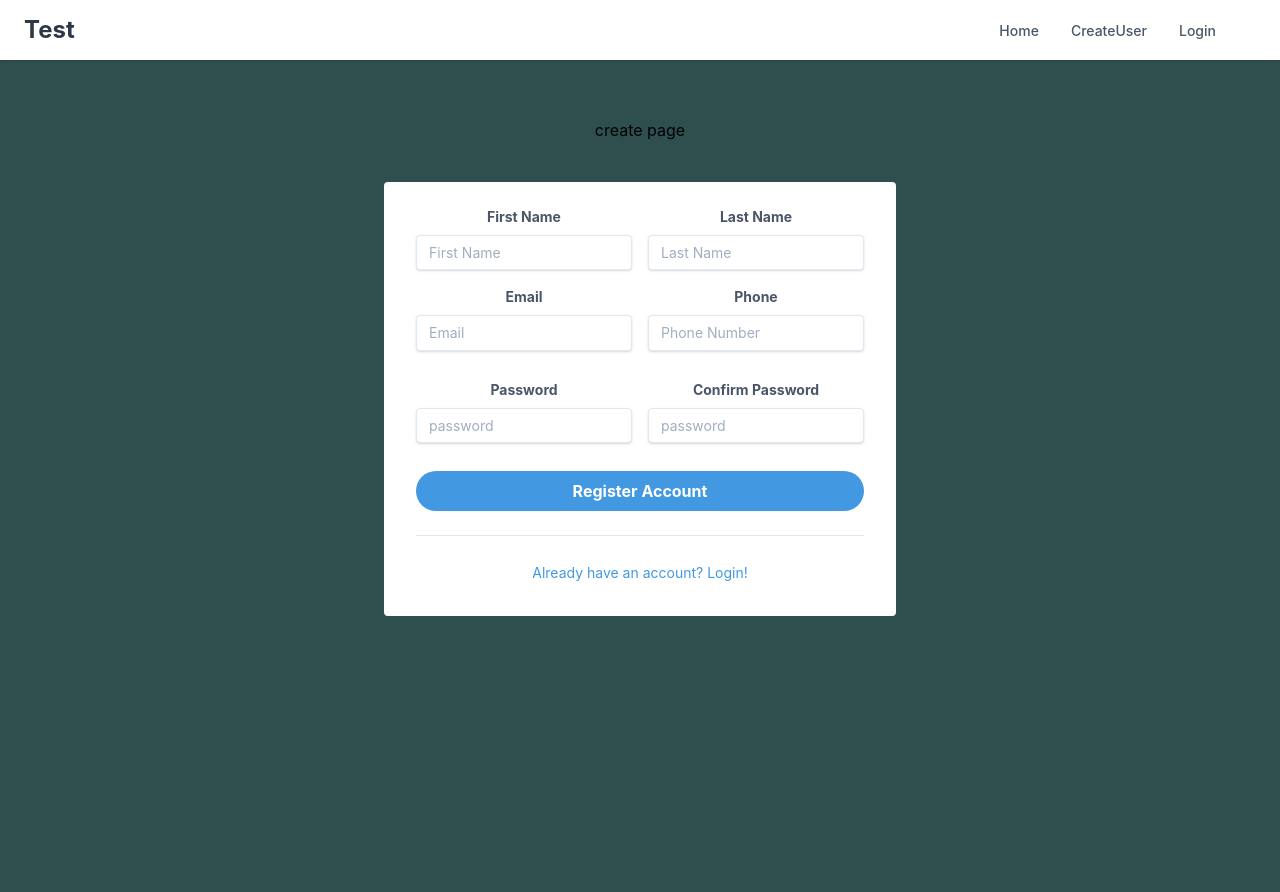
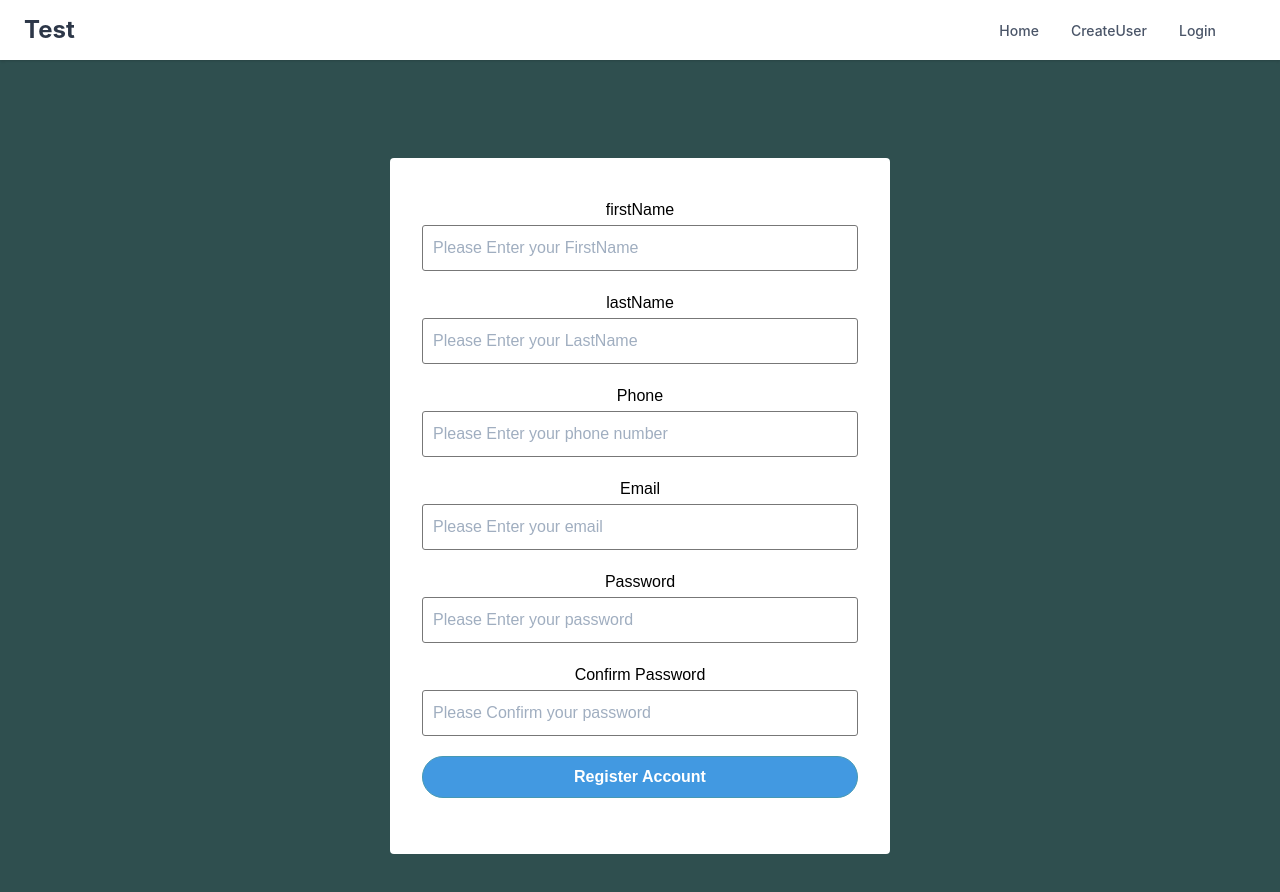
Before and after one commit to JoseOgam/Test, a React (Create React App) app: page /createUser in a window 1280 px wide. Shown: the top 892 px of the page. Before the commit the page ends 800 px from the top, so only its background shows below. Built offline with nearby package versions, Linux system fonts and the light colour scheme.

Commit message:
Task Number 2

```diff
--- a/package.json
+++ b/package.json
@@ -6,11 +6,14 @@
     "@testing-library/jest-dom": "^4.2.4",
     "@testing-library/react": "^9.5.0",
     "@testing-library/user-event": "^7.2.1",
+    "email-validator": "^2.0.4",
+    "formik": "^2.1.5",
     "react": "^16.13.1",
     "react-dom": "^16.13.1",
     "react-router-dom": "^5.2.0",
     "react-scripts": "3.4.3",
-    "tailwindcss": "^1.8.10"
+    "tailwindcss": "^1.8.10",
+    "yup": "^0.29.3"
   },
   "scripts": {
     "build:tailwind": "tailwindcss build src/tailwind.css -o src/tailwind.output.css",
--- /dev/null
+++ b/src/components/createUser/CreateUser.css
@@ -0,0 +1,6 @@
+.input-feedback {
+  color: rgb(235, 54, 54);
+  margin-top: -15px;
+  font-size: 14px;
+  margin-bottom: 20px;
+}
--- a/src/components/createUser/CreateUserPage.js
+++ b/src/components/createUser/CreateUserPage.js
@@ -1,127 +1,155 @@
 import React from "react";
-import { Link } from "react-router-dom";
+import { useFormik } from "formik";
+import * as yup from "yup";
+import FormField from "./FormField";
+import "./CreateUser.css";
 
-const CreateUser = () => {
+//setting the initial values
+const initialValues = {
+  firstName: "",
+  lastName: "",
+  phone: "",
+  email: "",
+  password: "",
+  confirmPassword: "",
+};
+
+//creating the validation schema
+const validationSchema = yup.object().shape({
+  firstName: yup
+    .string()
+    .required("FirstName is required")
+    .min(3, "Name must be at least 3 characters")
+    .max(10, "Name must not be greater than 10 characters")
+    .test("alphabets", "Name must only contain alphabets", (value) => {
+      return /^[A-Za-z]+$/.test(value);
+    }),
+  lastName: yup
+    .string()
+    .required("Last is required")
+    .min(3, "Name must be at least 3 characters")
+    .max(10, "Name must not be greater than 10 characters")
+    .test("alphabets", "Name must only contain alphabets", (value) => {
+      return /^[A-Za-z]+$/.test(value);
+    }),
+  phone: yup
+    .number()
+    .required("phone number is required")
+    .positive("A phone number can't start with a minus")
+    .integer("A phone number can't include a decimal point")
+    .test("phone", "invalid phone number", (value) => {
+      return /^((\\+[1-9]{1,4}[ \\-]*)|(\\([0-9]{2,3}\\)[ \\-]*)|([0-9]{2,4})[ \\-]*)*?[0-9]{3,4}?[ \\-]*[0-9]{3,4}?$/.test(
+        value
+      );
+    }),
+  email: yup.string().email().required("Email is a required field"),
+  password: yup
+    .string()
+    .required("Please enter your password")
+    .matches(
+      /^.*(?=.{8,})((?=.*[!@#$%^&*()\-_=+{};:,<.>]){1})(?=.*\d)((?=.*[a-z]){1})((?=.*[A-Z]){1}).*$/,
+      "Password must contain at least 8 characters, one uppercase, one number and one special case character"
+    ),
+  confirmPassword: yup
+    .string()
+    .required("Please confirm your password")
+    .when("password", {
+      is: (password) => (password && password.length > 0 ? true : false),
+      then: yup.string().oneOf([yup.ref("password")], "Password doesn't match"),
+    }),
+});
+
+const CreateUser = ({ onSubmit }) => {
+  //using useFormik
+  const formik = useFormik({
+    initialValues,
+    validationSchema,
+    onSubmit,
+  });
+
+  //using formik.getFieldProps for input fields
+  const firstNameProps = formik.getFieldProps("firstName");
+  const lastNameProps = formik.getFieldProps("lastName");
+  const phoneProps = formik.getFieldProps("phone");
+  const emailProps = formik.getFieldProps("email");
+  const passwordProps = formik.getFieldProps("password");
+  const confirmPasswordProps = formik.getFieldProps("confirmPassword");
+
   return (
-    <div>
-      <h2>create page</h2>
-
     <div className="container mx-auto">
       <div className="flex justify-center px-12 my-10">
-          <div className="max-w-lg rounded-lg lg:rounded-l-none flex">
-            <form className="px-8 pt-6 pb-8 mb-4 bg-white rounded">
-              <div className="mb-4 md:flex md:justify-between">
-                <div className="mb-4 md:mr-2 md:mb-0">
-                  <label
-                    className="block mb-2 text-sm font-bold text-gray-700"
-                    htmlFor="firstName"
+        <div className="max-w-lg rounded-lg lg:rounded-l-none flex"></div>
+        <form
+          onSubmit={formik.handleSubmit}
+          className="px-8 pt-6 pb-8 mb-4 bg-white rounded"
         >
-                    First Name
-                  </label>
-                  <input
-                    className="w-full px-3 py-2 text-sm leading-tight text-gray-700 border rounded shadow appearance-none focus:outline-none focus:shadow-outline"
-                    id="firstName"
+          <div className="mb-4 md:flex md:justify-between"></div>
+          <FormField
+            label="firstName"
             type="text"
-                    placeholder="First Name"
+            placeholder="Please Enter your FirstName"
+            {...firstNameProps}
           />
+          {formik.touched.firstName && formik.errors.firstName ? (
+            <div className="input-feedback">{formik.errors.firstName}</div>
+          ) : null}
+          <FormField
+            label="lastName"
+            type="text"
+            {...lastNameProps}
+            placeholder="Please Enter your LastName"
+          />
+          {formik.touched.lastName && formik.errors.lastName ? (
+            <div className="input-feedback">{formik.errors.lastName}</div>
+          ) : null}
+          <FormField
+            label="Phone"
+            type="telephone"
+            placeholder="Please Enter your phone number"
+            {...phoneProps}
+          />
+          {formik.touched.phone && formik.errors.phone ? (
+            <div className="input-feedback">{formik.errors.phone}</div>
+          ) : null}
+          <FormField
+            label="Email"
+            type="email"
+            placeholder="Please Enter your email"
+            {...emailProps}
+          />
+          {formik.touched.email && formik.errors.email ? (
+            <div className="input-feedback">{formik.errors.email}</div>
+          ) : null}
+          <FormField
+            label="Password"
+            type="password"
+            placeholder="Please Enter your password"
+            {...passwordProps}
+          />
+          {formik.touched.password && formik.errors.password ? (
+            <div className="input-feedback">{formik.errors.password}</div>
+          ) : null}
+          <FormField
+            label="Confirm Password"
+            type="password"
+            placeholder="Please Confirm your password"
+            {...confirmPasswordProps}
+          />
+          {formik.touched.confirmPassword && formik.errors.confirmPassword ? (
+            <div className="input-feedback">
+              {formik.errors.confirmPassword}
             </div>
-                <div className="md:ml-2">
-                  <label
-                    className="block mb-2 text-sm font-bold text-gray-700"
-                    htmlFor="lastName"
-                  >
-                    Last Name
-                  </label>
-                  <input
-                    className="w-full px-3 py-2 text-sm leading-tight text-gray-700 border rounded shadow appearance-none focus:outline-none focus:shadow-outline"
-                    id="lastName"
-                    type="text"
-                    placeholder="Last Name"
-                  />
-                </div>
-              </div>
-              <div className="mb-4 md:flex md:justify-between">
-                <div className="mb-4 md:mr-2 md:mb-0">
-                  <label
-                    className="block mb-2 text-sm font-bold text-gray-700"
-                    htmlFor="email"
-                  >
-                    Email
-                  </label>
-                  <input
-                    className="w-full px-3 py-2 mb-3 text-sm leading-tight text-gray-700 border rounded shadow appearance-none focus:outline-none focus:shadow-outline"
-                    id="email"
-                    type="email"
-                    placeholder="Email"
-                  />
-                </div>
-                <div className="md:ml-2">
-                  <label
-                    className="block mb-2 text-sm font-bold text-gray-700"
-                    htmlFor="phoneNumber"
-                  >
-                    Phone
-                  </label>
-                  <input
-                    className="w-full px-3 py-2 text-sm leading-tight text-gray-700 border rounded shadow appearance-none focus:outline-none focus:shadow-outline"
-                    id="phone"
-                    type="telephone"
-                    placeholder="Phone Number"
-                  />
-                </div>
-              </div>
-
-              <div className="mb-4 md:flex md:justify-between">
-                <div className="mb-4 md:mr-2 md:mb-0">
-                  <label
-                    className="block mb-2 text-sm font-bold text-gray-700"
-                    htmlFor="password"
-                  >
-                    Password
-                  </label>
-                  <input
-                    className="w-full px-3 py-2 mb-3 text-sm leading-tight text-gray-700 border rounded shadow appearance-none focus:outline-none focus:shadow-outline"
-                    id="password"
-                    type="password"
-                    placeholder="password"
-                  />
-                </div>
-                <div className="md:ml-2">
-                  <label
-                    className="block mb-2 text-sm font-bold text-gray-700"
-                    htmlFor="c_password"
-                  >
-                    Confirm Password
-                  </label>
-                  <input
-                    className="w-full px-3 py-2 mb-3 text-sm leading-tight text-gray-700 border rounded shadow appearance-none focus:outline-none focus:shadow-outline"
-                    id="c_password"
-                    type="password"
-                    placeholder="password"
-                  />
-                </div>
-              </div>
+          ) : null}
           <div className="mb-6 text-center">
             <button
               className="w-full px-4 py-2 font-bold text-white bg-blue-500 rounded-full hover:bg-blue-700 focus:outline-none focus:shadow-outline"
-                  type="button"
+              type="submit"
+              isabled={!(formik.isValid && formik.dirty)}
             >
               Register Account
             </button>
           </div>
-              <hr className="mb-6 border-t" />
-
-              <div className="text-center">
-                <Link
-                  className="inline-block text-sm text-blue-500 align-baseline hover:text-blue-800"
-                  to="/login"
-                >
-                  Already have an account? Login!
-                </Link>
-              </div>
         </form>
-          </div>
-        </div>
       </div>
     </div>
   );
--- /dev/null
+++ b/src/components/createUser/FormField.js
@@ -0,0 +1,12 @@
+import React from "react";
+
+function FormField({ name, label, ...rest }) {
+  return (
+    <div>
+      <label htmlFor={name}>{label}</label>
+      <input id={name} name={name} {...rest} />
+    </div>
+  );
+}
+
+export default FormField;
--- a/src/components/homePage/HomePage.js
+++ b/src/components/homePage/HomePage.js
@@ -3,7 +3,8 @@ import React from "react";
 const HomePage = () => {
   return (
     <div>
-      <h2>Main page</h2>
+      <h2>Home page</h2>
+      <h1>React + Tailwindcss</h1>
     </div>
   );
 };
--- /dev/null
+++ b/src/components/loginPage/LoginPage.css
@@ -0,0 +1,56 @@
+.App {
+  font-family: sans-serif;
+}
+
+h1 {
+  text-align: center;
+}
+
+form {
+  max-width: 500px;
+  width: 100%;
+  margin: 0 auto;
+}
+
+label,
+input {
+  display: block;
+  width: 100%;
+}
+
+label {
+  margin-bottom: 5px;
+  height: 22px;
+}
+
+input {
+  margin-bottom: 20px;
+  padding: 10px;
+  border-radius: 3px;
+  border: 1px solid #777;
+}
+
+input.error {
+  border-color: red;
+}
+
+.input-feedback {
+  color: rgb(235, 54, 54);
+  margin-top: -15px;
+  font-size: 14px;
+  margin-bottom: 20px;
+}
+
+button {
+  padding: 10px 15px;
+  background-color: rgb(70, 153, 179);
+  color: white;
+  border: 1px solid rgb(70, 153, 179);
+  transition: ease-in-out background-color 250ms, ease-in-out color 250ms;
+}
+
+button:hover {
+  cursor: pointer;
+  background-color: white;
+  color: rgb(70, 153, 179);
+}
--- a/src/components/loginPage/LoginPage.js
+++ b/src/components/loginPage/LoginPage.js
@@ -1,72 +1,73 @@
 import React from "react";
-import { Link } from "react-router-dom";
 
-const LoginPage = () => {
-  return (
-    <div>
-      <h2>Login page</h2>
-      <main className="bg-white max-w-lg mx-auto p-8 md:p-12 my-10 rounded-lg shadow-2xl">
-        <section>
-          <h3 className="font-bold text-2xl">Welcome to Webtribe</h3>
-          <p className="text-gray-600 pt-2">Sign in to your account.</p>
-        </section>
+import { Formik } from "formik";
+import * as EmailValidator from "email-validator";
+import "./LoginPage.css";
 
-        <section className="mt-10">
-          <form className="flex flex-col" method="POST" action="#">
-            <div className="mb-6 pt-3 rounded bg-gray-200">
-              <label
-                className="block text-gray-700 text-sm font-bold mb-2 ml-3"
-                htmlFor="email"
-              >
-                Email
-              </label>
-              <input
-                type="text"
-                id="email"
-                className="bg-gray-200 rounded w-full text-gray-700 focus:outline-none border-b-4 border-gray-300 focus:border-blue-600 transition duration-500 px-3 pb-3"
-              />
-            </div>
-            <div className="mb-6 pt-3 rounded bg-gray-200">
-              <label
-                className="block text-gray-700 text-sm font-bold mb-2 ml-3"
-                htmlFor="password"
-              >
-                Password
-              </label>
-              <input
-                type="password"
-                id="password"
-                className="bg-gray-200 rounded w-full text-gray-700 focus:outline-none border-b-4 border-gray-300 focus:border-blue-600 transition duration-500 px-3 pb-3"
-              />
-            </div>
+const LoginPage = () => (
+  <Formik
+    validate={(values) => {
+      let errors = {};
+      if (!values.email) {
+        errors.email = "Email address is Required";
+      } else if (!EmailValidator.validate(values.email)) {
+        errors.email = "Email address is invalid.";
+      }
+      return errors;
+    }}
+    initialValues={{ email: "", password: "" }}
+    onSubmit={(values, { setSubmitting }) => {
+      setTimeout(() => {
+        console.log("Logging in", values);
+        setSubmitting(false);
+      }, 500);
+    }}
+  >
+    {(props) => {
+      const {
+        values,
+        touched,
+        errors,
+        isSubmitting,
+        handleChange,
+        handleBlur,
+        handleSubmit,
+      } = props;
 
-            <button
-              className="bg-blue-600 hover:bg-blue-700 text-white font-bold py-2 rounded shadow-lg hover:shadow-xl transition duration-200"
-              type="submit"
-            >
-              Sign In
+      return (
+        <div>
+          <h1>User Login</h1>
+          <form onSubmit={handleSubmit}>
+            <label htmlFor="email">Email</label>
+            <input
+              id="email"
+              name="email"
+              type="text"
+              placeholder="Enter your email"
+              value={values.email}
+              onChange={handleChange}
+              onBlur={handleBlur}
+              className={errors.email && touched.email && "error"}
+            />
+            {errors.email && touched.email && (
+              <div className="input-feedback">{errors.email}</div>
+            )}
+            <label htmlFor="password">Password</label>
+            <input
+              id="password"
+              name="password"
+              type="password"
+              placeholder="Enter your password"
+            />
+
+            <button type="submit" disabled={isSubmitting}>
+              Login
             </button>
-            <div className="text-center">
-              <Link
-                className="inline-block text-sm text-blue-500 align-baseline hover:text-blue-800"
-                to="#!"
-              >
-                Forgot your password?
-              </Link>
-            </div>
-            <div className="text-center">
-              <Link
-                className="inline-block text-sm text-blue-500 align-baseline hover:text-blue-800"
-                to="/createUser"
-              >
-                don't have an account? signup!
-              </Link>
-            </div>
           </form>
-        </section>
-      </main>
-    </div>
-  );
-};
+        </div>
+      );
+    }}
+  </Formik>
+);
 
 export default LoginPage;
```
Also changed, not shown: 1 other file (tests, documents, lock files or other folders). Lines whose indentation alone changed are shown as unchanged.
